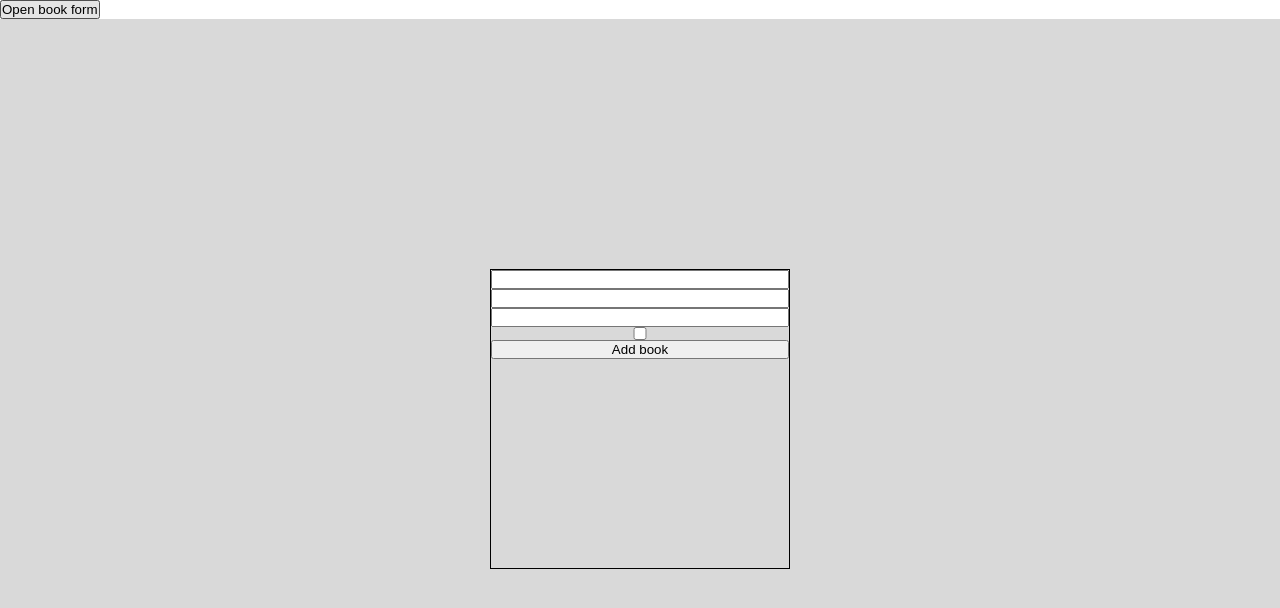
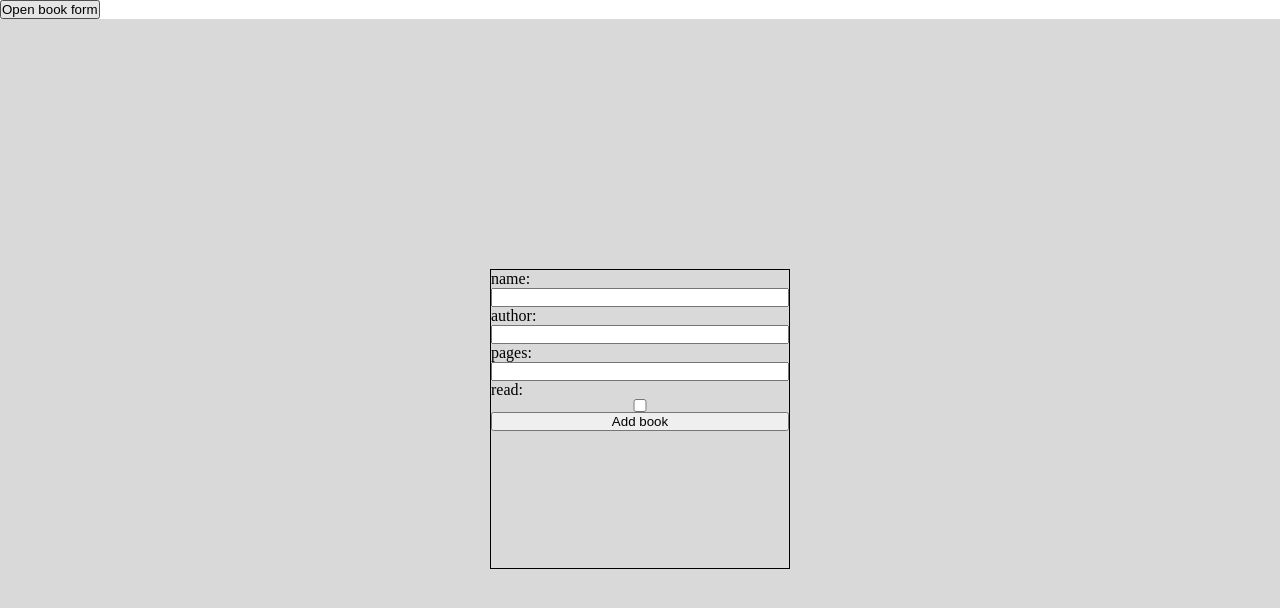
Before and after one commit to connorbelding/library, a plain HTML site: page index.html in a window 1280 px wide. Both pictures are taken after a click on the button "Open book form". Drawn offline with Linux system fonts and the light colour scheme.

Commit message:
Added labels to form

```diff
--- a/index.html
+++ b/index.html
@@ -12,9 +12,13 @@
     <div id="books"></div>
     <div id="modal" class="hide">
       <form>
+        <label for="name">name:</label>
         <input type="text" name="name" id="name" />
+        <label for="author">author:</label>
         <input type="text" name="author" id="author" />
+        <label for="pages">pages:</label>
         <input type="number" name="pages" id="pages" />
+        <label for="read">read:</label>
         <input type="checkbox" name="read" id="read" />
         <button type="submit">Add book</button>
       </form>
```
